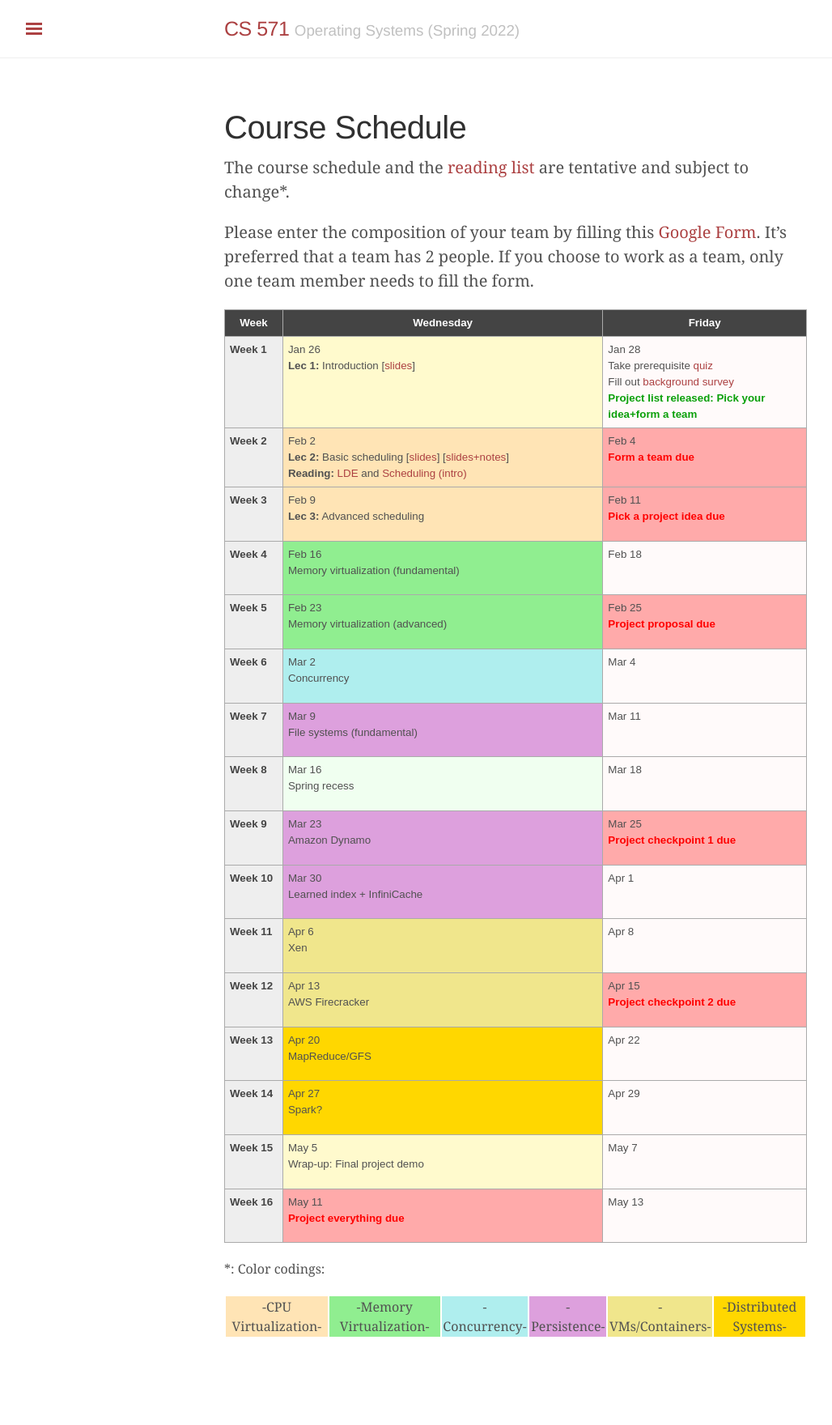
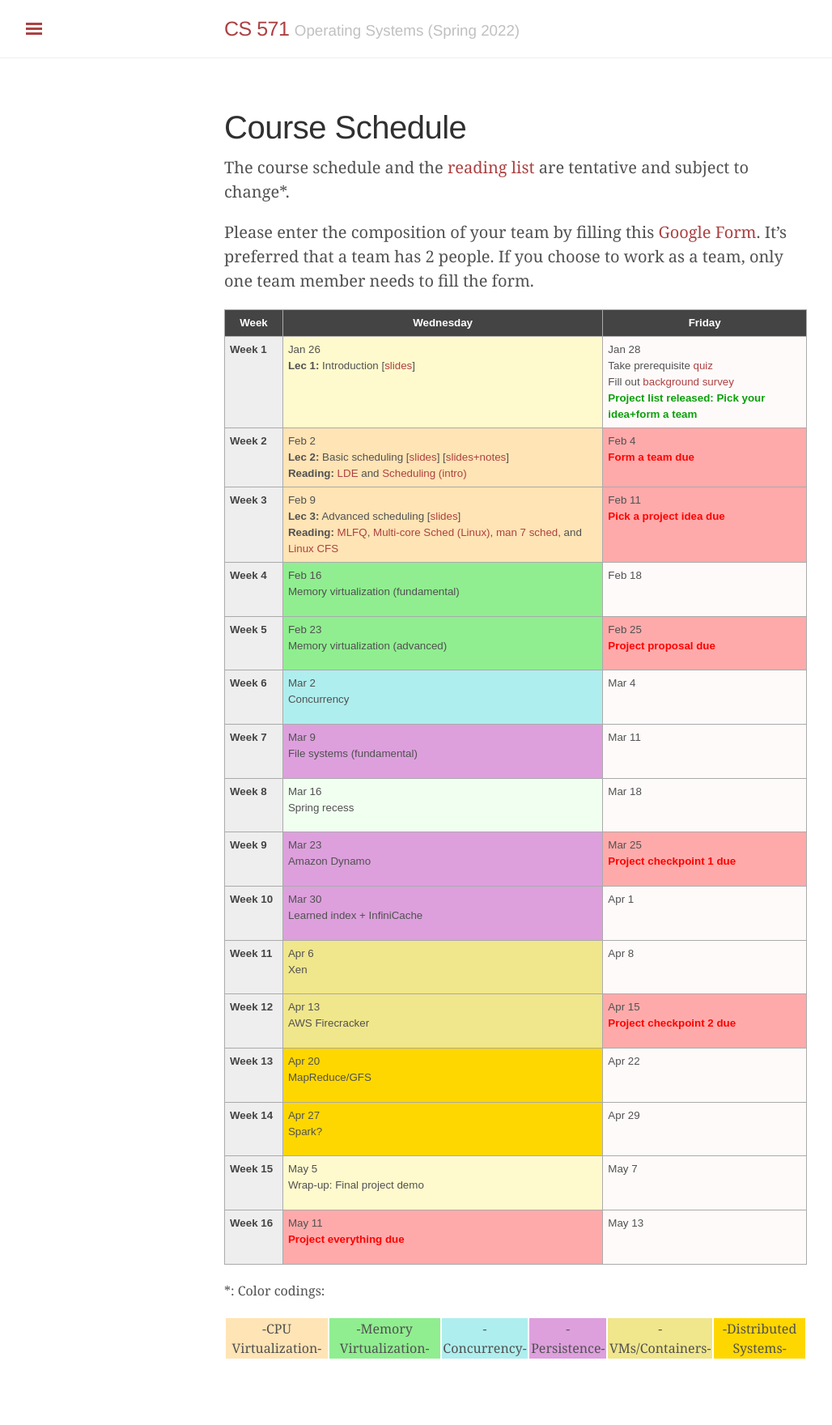
Before and after one commit to tddg/cs571-spring22, a Jekyll site: the page built from schedule.md, in a window 1280 px wide. Shown: the whole page at 81% size, without its empty margins (3-1031 px from the left). Built offline with Jekyll 4.4.1, drawn with Linux system fonts in a browser that asks for light colours; before the commit the page ends 1733 px from its top, so only the background shows below that.

Commit message:
added lec 3

```diff
--- a/_data/news.yml
+++ b/_data/news.yml
@@ -1,3 +1,6 @@
+
+- date: <strong>02/08/2022</strong>
+  headline: "Lec 3 is posted."
 
 - date: <strong>02/01/2022</strong>
   headline: "Lec 2 is posted."
--- a/schedule.md
+++ b/schedule.md
@@ -137,7 +137,8 @@ a team, only one team member needs to fill the form.
 <tr> <!-- week of Feb 9 -->
   <td id="2021-2-9" class="date"><b>Week 3</b></td>
   <td class="cpuvirt">Feb 9<br/>
-	<b>Lec 3:</b> Advanced scheduling
+	<b>Lec 3:</b> Advanced scheduling [<a href="./public/lecs/lec3-advanced-sched.pdf">slides</a>] <br/>
+	<b>Reading:</b> <a href="https://pages.cs.wisc.edu/~remzi/Classes/537/Spring2016/Book/cpu-sched-mlfq.pdf">MLFQ</a>, <a href="https://pages.cs.wisc.edu/~remzi/OSTEP/cpu-sched-multi.pdf">Multi-core Sched (Linux)</a>, <a href="https://man7.org/linux/man-pages/man7/sched.7.html">man 7 sched</a>, and <a href="https://www.kernel.org/doc/html/latest/scheduler/sched-design-CFS.html">Linux CFS</a>
   </td>
   <td class="deadline">Feb 11<br/>
 	<span class="hwdue">Pick a project idea due</span>
```
Also changed, not shown: 1 other file.
